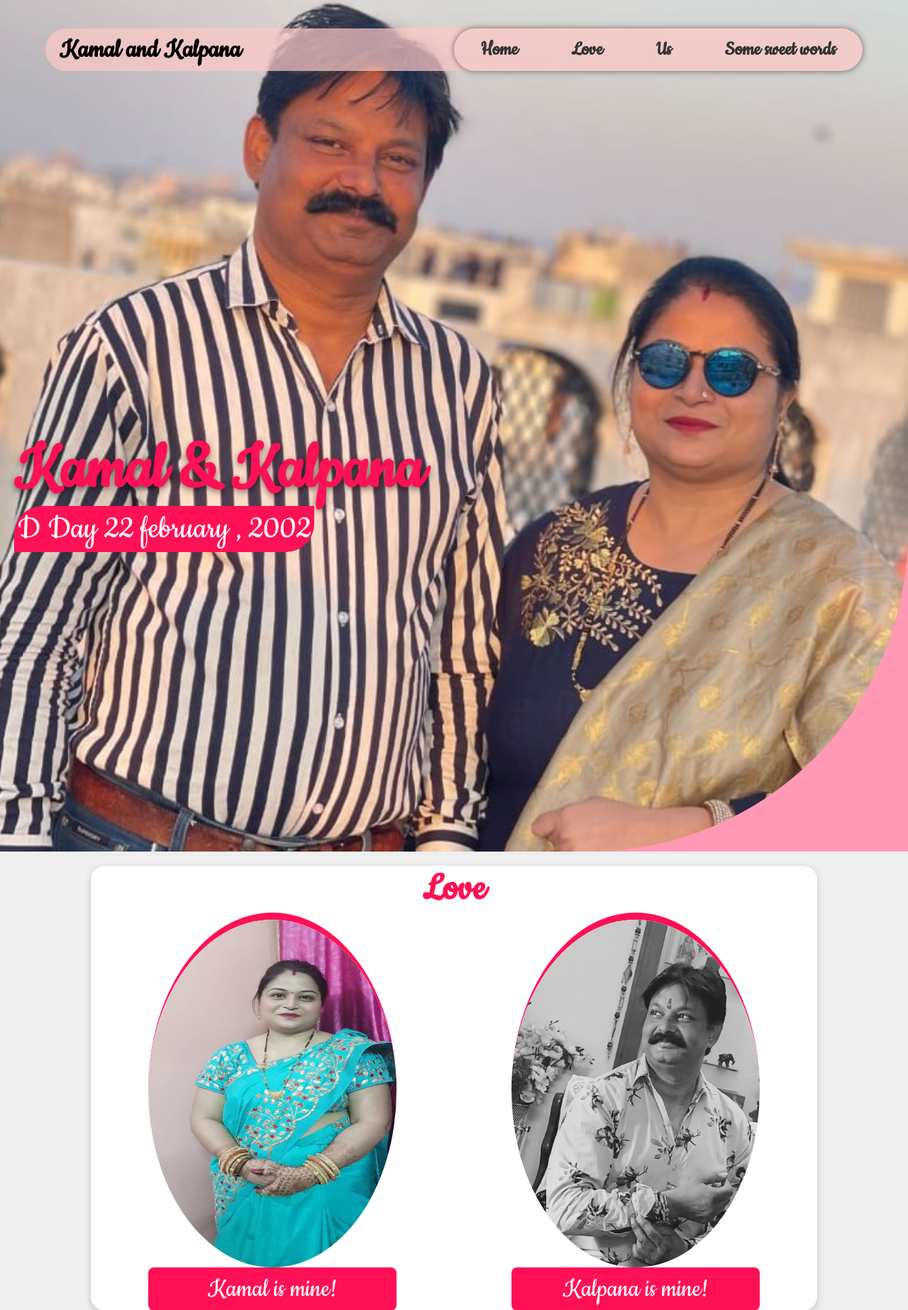
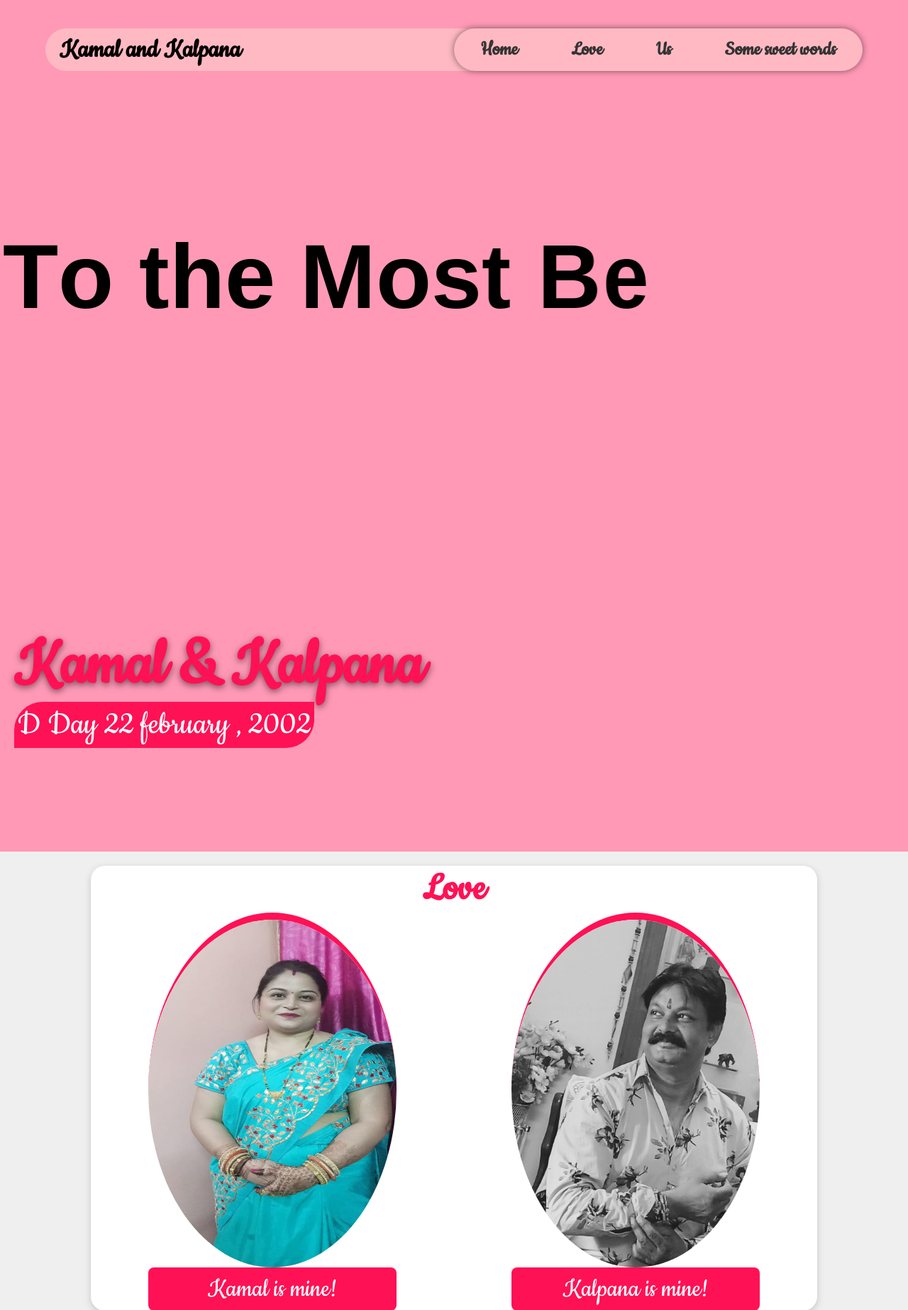
Before and after one commit to unnati-14/anniversary-site, a PHP site: page / in a window 1280 px wide. Shown: the top 1846 px of the page at 71% size. Run offline with PHP 8.4, Linux system fonts and the light colour scheme; some libraries are stand-ins or nearby versions.

Commit message:
added animated text

```diff
--- a/index.html
+++ b/index.html
@@ -8,6 +8,7 @@
     <link rel="stylesheet" href="fontawesome-fee-5.6.3-web\web\css\all.css">
     <link href="https://fonts.googleapis.com/css?family=Cookie" rel="stylesheet">
     <title>ANNIVERSARY WEBSITE</title>
+    <script src="https://cdnjs.cloudflare.com/ajax/libs/animejs/2.0.2/anime.min.js"></script>
     <link rel="stylesheet" href="style.css">
 
 </head>
@@ -24,6 +25,13 @@
                     <a href="#some">Some sweet words</a>
                 </div>
             </div>
+            <h1 class="ml10">
+                <center>
+                    <span class="text-wrapper">
+                        <span class="letters">To the Most Beautiful person in My life</span>
+                    </span>
+                </center>
+              </h1>
             <div class="text">
                 <h1>Kamal & Kalpana</h1>
                 <span class="date">D Day 22 february , 2002 </span>
@@ -70,6 +78,24 @@
             <footer>&copy; Copyright 2021 Unnati singh</footer>
 
         </div>
+        <script>
+            var textWrapper = document.querySelector('.ml10 .letters');
+            textWrapper.innerHTML = textWrapper.textContent.replace(/\S/g, "<span class='letter'>$&</span>");
+
+            anime.timeline({loop: true})
+            .add({
+                targets: '.ml10 .letter',
+                rotateY: [-90, 0],
+                duration: 1000,
+                delay: (el, i) => 85 * i
+            }).add({
+                targets: '.ml10',
+                opacity: 0,
+                duration: 1000,
+                easing: "easeOutExpo",
+                delay: 1000
+            });
+        </script>
 
 </body>
 
--- a/style.css
+++ b/style.css
@@ -1,3 +1,25 @@
+.ml10 {
+    position: relative;
+    font-weight: 900;
+    font-size: 8em;
+    font-family:Arial, Helvetica, sans-serif;
+  }
+
+  .ml10 .text-wrapper {
+    position: relative;
+    display: inline-block;
+    padding-top: 0.2em;
+    padding-right: 0.05em;
+    padding-bottom: 0.1em;
+    overflow: hidden;
+  }
+
+  .ml10 .letter {
+    display: inline-block;
+    line-height: 1em;
+    transform-origin: 0 0;
+  }
+
 *{
     padding: 0;
     margin: 0;
@@ -17,7 +39,8 @@
 .banner{
     width:100%;
     height: 1200px;
-    background-image: url(final.jpg);
+    /* background-image: url(final.jpg); */
+    /* opacity: 0.5; */
     background-repeat: no-repeat;
     background-size:cover;
     background-position:center ;
```
